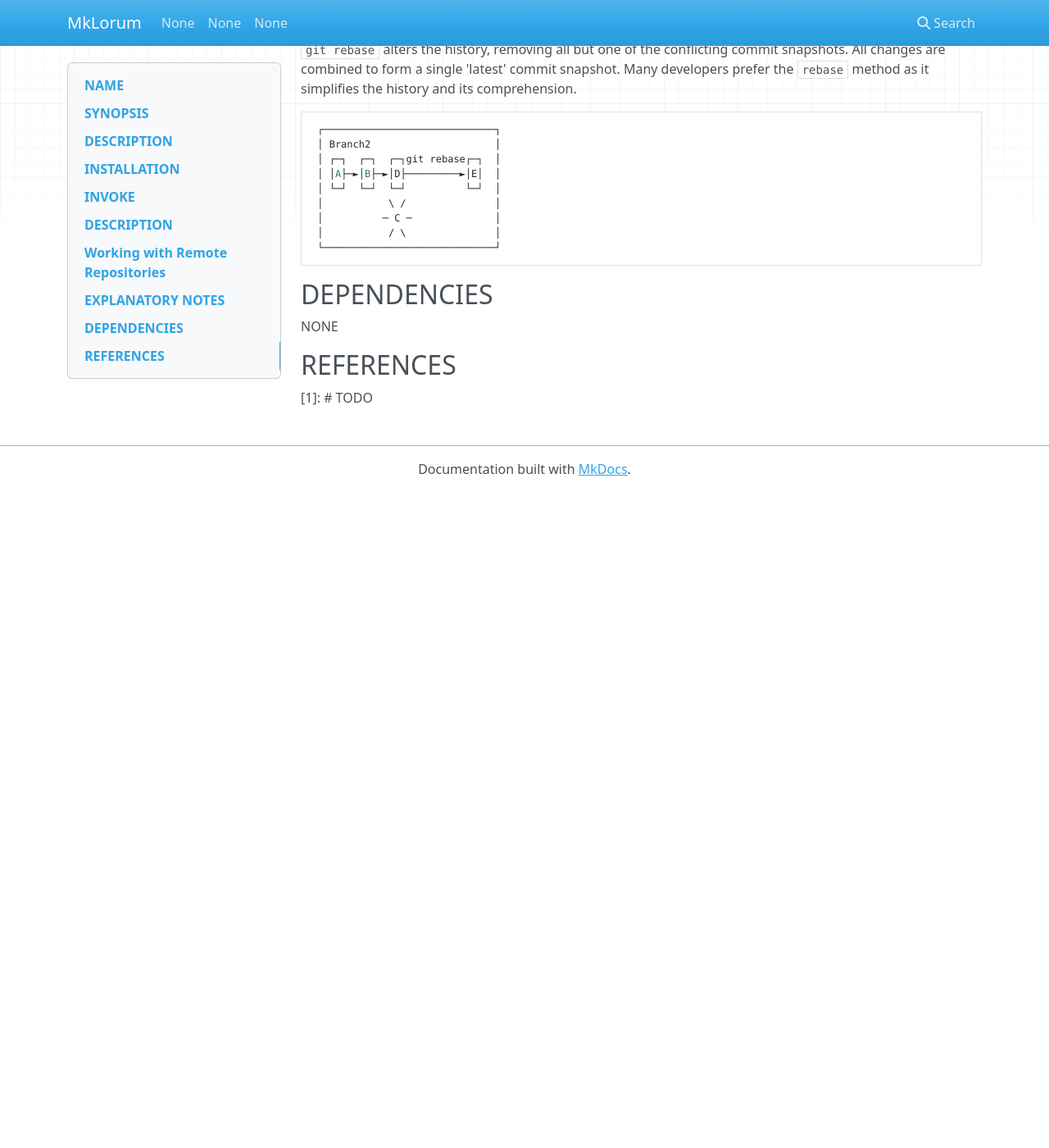
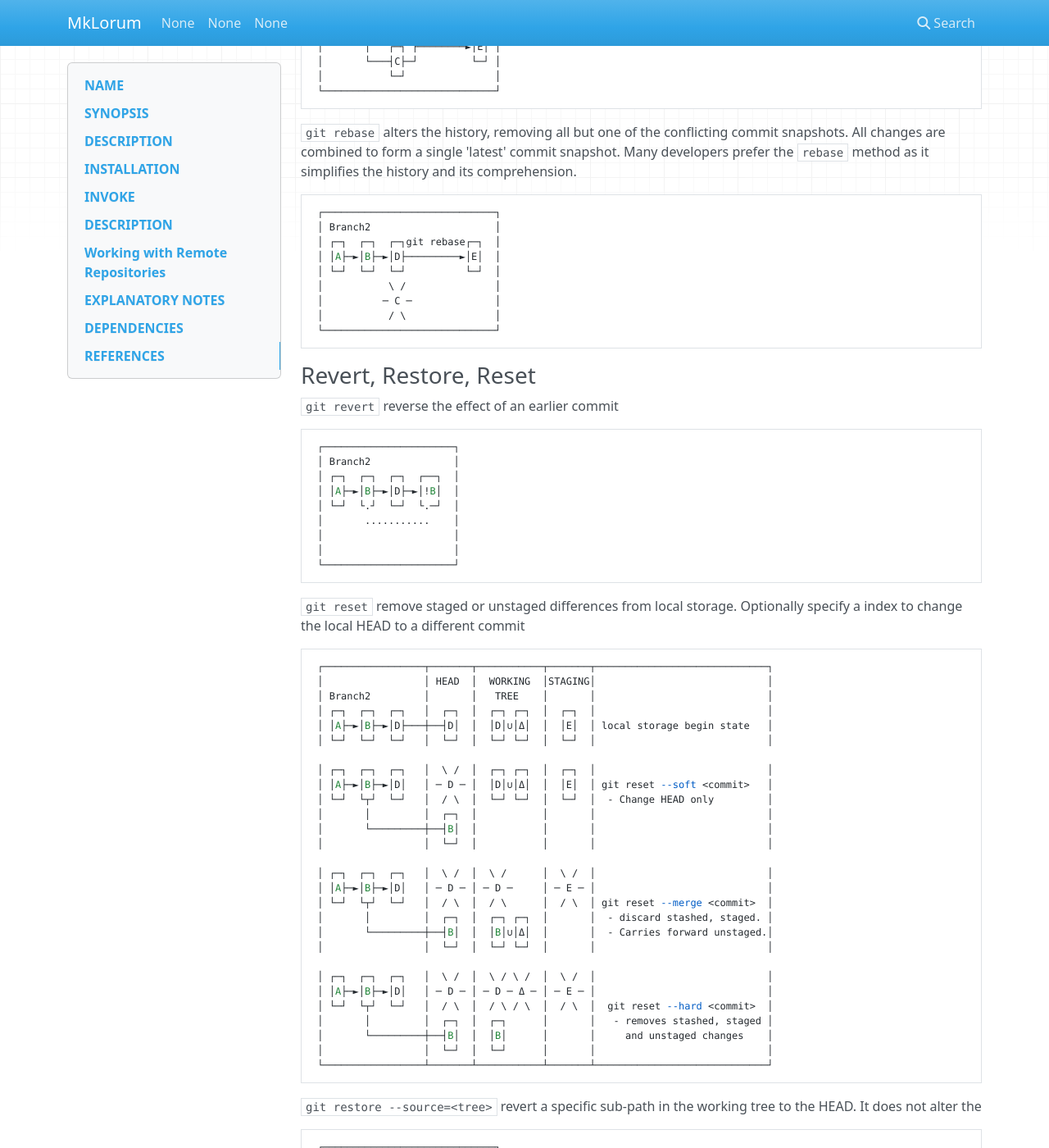
Before and after one commit to dank8/MinimumViableOperate, an MkDocs documentation site: the page built from docs/com.git-scm/git-mvo.md, in a window 1280 px wide and 1400 px high, scrolled down 5292 px. Shown: the whole window at 82% size. Built offline with MkDocs 1.6.1, drawn with Linux system fonts in a browser that asks for light colours; nearby versions of some CDN libraries; before the commit the page ends 5892 px from its top, so only the background shows below that; some of the changed text lies outside the part shown.

Commit message:
Dank8 edits (#6)
* folder restructure, started git-mvo.md

* added github auth

* completed inital version

* plain english and correct grammar and spelling

* Remove merge metadata

* update git Revert, Restore, Reset

* updated sentance strcture.

---------

Signed-off-by: dan <36628159+dank8@users.noreply.github.com>

````diff
--- a/docs/com.git-scm/git-mvo.md
+++ b/docs/com.git-scm/git-mvo.md
@@ -92,36 +92,36 @@ git clone <url> -b <branchName>
 ### Modification Workflow of GIT Repositories
 
 ```
- ┌────────────────────────────────────────────────────────────────────────┐
- │  ┌─────────────── ORIGIN REPOSITORY ──┐                                │
- │  │ ************                       │                                │
- │  │ * Branch1  *                       │                                │
- │  │ * ┌─┐  ┌─┐ *                       │                                │
- │  │ * │A├─►│B│ *                       │                                │
- │  │ * └─┘  └┬┘ *                       │                                │
- │  │ ********│***                       │                                │
- │  │         │                          │                                │
- │  │      ***│************************* │                                │
- │  │      *  │   Branch2   ┌─┐        * │                                │
- │  │      *  │             │E├─┐      * │                                │
- │  │      * ┌▼┐  ┌─┐  ┌─┬─►└─┘ │  ┌─┐ * │                                │
- │  │      * │A├─►│C├─►│D│      ├─►│I│ * │           ┌─                   │
- │  │      * └─┘  └─┘  └┬┴─►┌─┐ │  └─┘ * │           │  ┌──────────┐      │
- │  │      *            │   │G├─┘      * │           │  │git commit│    ┐ │
- │  │      *            │   └─┘        * │           │ ┌▼┐     ┌───┴──┐ │ │
- │  │      *************│*************** │           │ │H│     │STAGED│ │ │
- │  │                   │                │           │ └┬┘     └───▲──┘ │ │
- │  │                 **│************ ───┘           └──│─STAGING─ │────┘ │
- │  │                 * │Branch3    *                   │          │      │
- │  │                 *┌▼┐  ┌─┐  ┌┐ *           git push│          │      │
- │  │                 *│D├─►│F│  │◄─────────────────────┘          │      │
- │  │                 *└─┘  └┬┘  └┘ *      ┌ WORKING TREE ┐        │      │
- │  └─────────────────*******│*******      │  FolderA     │        │      │
- │                           │             │  ├file1      │        │      │
- │                           │git clone    │  └FolderB    │git add │      │
- │                           └─────────────┤   └file3     ├────────┘      │
- │                                         └   └file4     ┘               │
- └────────────────────────────────────────────────────────────────────────┘
+ ┌────────────────────────────────────────────────────────────────────────────┐
+ │  ┌───────────── 'ORIGIN' REPOSITORY ──┐                                    │
+ │  │ ************                       │                                    │
+ │  │ * Branch1  *                       │                                    │
+ │  │ * ┌─┐  ┌─┐ *                       │                                    │
+ │  │ * │A├─►│B│ *                       │                                    │
+ │  │ * └─┘  └┬┘ *                       │                                    │
+ │  │ ********│***                       │                                    │
+ │  │         │                          │                                    │
+ │  │      ***│************************* │                                    │
+ │  │      *  │   Branch2   ┌─┐        * │                                    │
+ │  │      *  │             │E├─┐      * │                                    │
+ │  │      * ┌▼┐  ┌─┐  ┌─┬─►└─┘ │  ┌─┐ * │                                    │
+ │  │      * │A├─►│C├─►│D│      ├─►│I│ * │               ┌─                   │
+ │  │      * └─┘  └─┘  └┬┴─►┌─┐ │  └─┘ * │               │  ┌──────────┐      │
+ │  │      *            │   │G├─┘      * │               │  │git commit│    ┐ │
+ │  │      *            │   └─┘        * │               │ ┌▼┐     ┌───┴──┐ │ │
+ │  │      *************│*************** │               │ │H│     │STAGED│ │ │
+ │  │                   │                │               │ └┬┘     └───▲──┘ │ │
+ │  │                 **│************ ───┘               └──│─STAGING─ │────┘ │
+ │  │                 * │Branch3    *                       │          │      │
+ │  │                 *┌▼┐  ┌─┐  ┌┐ *               git push│          │      │
+ │  │                 *│D├─►│F│  │◄─────────────────────────┘          │      │
+ │  │                 *└─┘  └┬┘  └┘ *          ┌ WORKING TREE ┐        │      │
+ │  └─────────────────*******│*******          │  FolderA     │        │      │
+ │                           │                 │  ├file1      │        │      │
+ │                           │git clone ┌HEAD┐ │  └FolderB    │git add │      │
+ │                           └─────────►│ D  ├─┤   └file3     ├────────┘      │
+ │                                      └────┘ └   └file4     ┘               │
+ └────────────────────────────────────────────────────────────────────────────┘
 ```
 
 ### Fundamentals of making changes
@@ -149,6 +149,12 @@ git status
 ```lang-sh
 # Send commit snapshots to the remote repository
 git push origin
+```
+
+### Viewing History
+
+```
+git log --graph
 ```
 
 ## EXPLANATORY NOTES
@@ -305,6 +311,71 @@ Both commands resolve a conflict where there is more than one 'latest' commit on
  └─────────────────────────────┘
 ```
 
+
+### Revert, Restore, Reset
+
+`git revert` reverse the effect of an earlier commit
+
+```
+ ┌──────────────────────┐
+ │ Branch2              │
+ │ ┌─┐  ┌─┐  ┌─┐  ┌──┐  │
+ │ │A├─►│B├─►│D├─►│!B│  │
+ │ └─┘  └.┘  └─┘  └.─┘  │
+ │       ...........    │
+ │                      │
+ │                      │
+ └──────────────────────┘
+```
+
+`git reset` remove staged or unstaged differences from local storage.
+Optionally specify a <commit> index to change the local HEAD to a different commit
+
+```
+ ┌─────────────────┬───────┬───────────┬───────┬─────────────────────────────┐
+ │                 │ HEAD  │  WORKING  │STAGING│                             │
+ │ Branch2         │       │   TREE    │       │                             │
+ │ ┌─┐  ┌─┐  ┌─┐   │  ┌─┐  │  ┌─┐ ┌─┐  │  ┌─┐  │                             │
+ │ │A├─►│B├─►│D├───┼──┤D│  │  │D│∪│Δ│  │  │E│  │ local storage begin state   │
+ │ └─┘  └─┘  └─┘   │  └─┘  │  └─┘ └─┘  │  └─┘  │                             │
+
+ │ ┌─┐  ┌─┐  ┌─┐   │  \ /  │  ┌─┐ ┌─┐  │  ┌─┐  │                             │
+ │ │A├─►│B├─►│D│   │ ─ D ─ │  │D│∪│Δ│  │  │E│  │ git reset --soft <commit>   │
+ │ └─┘  └┬┘  └─┘   │  / \  │  └─┘ └─┘  │  └─┘  │  - Change HEAD only         │
+ │       │         │  ┌─┐  │           │       │                             │
+ │       └─────────┼──┤B│  │           │       │                             │
+ │                 │  └─┘  │           │       │                             │
+
+ │ ┌─┐  ┌─┐  ┌─┐   │  \ /  │  \ /      │  \ /  │                             │
+ │ │A├─►│B├─►│D│   │ ─ D ─ │ ─ D ─     │ ─ E ─ │                             │
+ │ └─┘  └┬┘  └─┘   │  / \  │  / \      │  / \  │ git reset --merge <commit>  │
+ │       │         │  ┌─┐  │  ┌─┐ ┌─┐  │       │  - discard stashed, staged. │
+ │       └─────────┼──┤B│  │  │B│∪│Δ│  │       │  - Carries forward unstaged.│
+ │                 │  └─┘  │  └─┘ └─┘  │       │                             │
+
+ │ ┌─┐  ┌─┐  ┌─┐   │  \ /  │  \ / \ /  │  \ /  │                             │
+ │ │A├─►│B├─►│D│   │ ─ D ─ │ ─ D ─ Δ ─ │ ─ E ─ │                             │
+ │ └─┘  └┬┘  └─┘   │  / \  │  / \ / \  │  / \  │  git reset --hard <commit>  │
+ │       │         │  ┌─┐  │  ┌─┐      │       │   - removes stashed, staged │
+ │       └─────────┼──┤B│  │  │B│      │       │     and unstaged changes    │
+ │                 │  └─┘  │  └─┘      │       │                             │
+ └─────────────────┴───────┴───────────┴───────┴─────────────────────────────┘
+```
+
+`git restore --source=<tree>` revert a specific sub-path in the working tree to the HEAD.  It does not alter the
+
+```
+ ┌─────────────────────────────┐
+ │ Branch2                     │
+ │ ┌─┐  ┌─┐  ┌─┐git rebase┌─┐  │
+ │ │A├─►│B├─►│D├─────────►│E│  │
+ │ └─┘  └─┘  └─┘          └─┘  │
+ │           \ /               │
+ │          ─ C ─              │
+ │           / \               │
+ └─────────────────────────────┘
+```
+
 ## DEPENDENCIES
 
 NONE
````
Also changed, not shown: other parts of docs/com.git-scm/git-mvo.md (+2 -2 lines).
